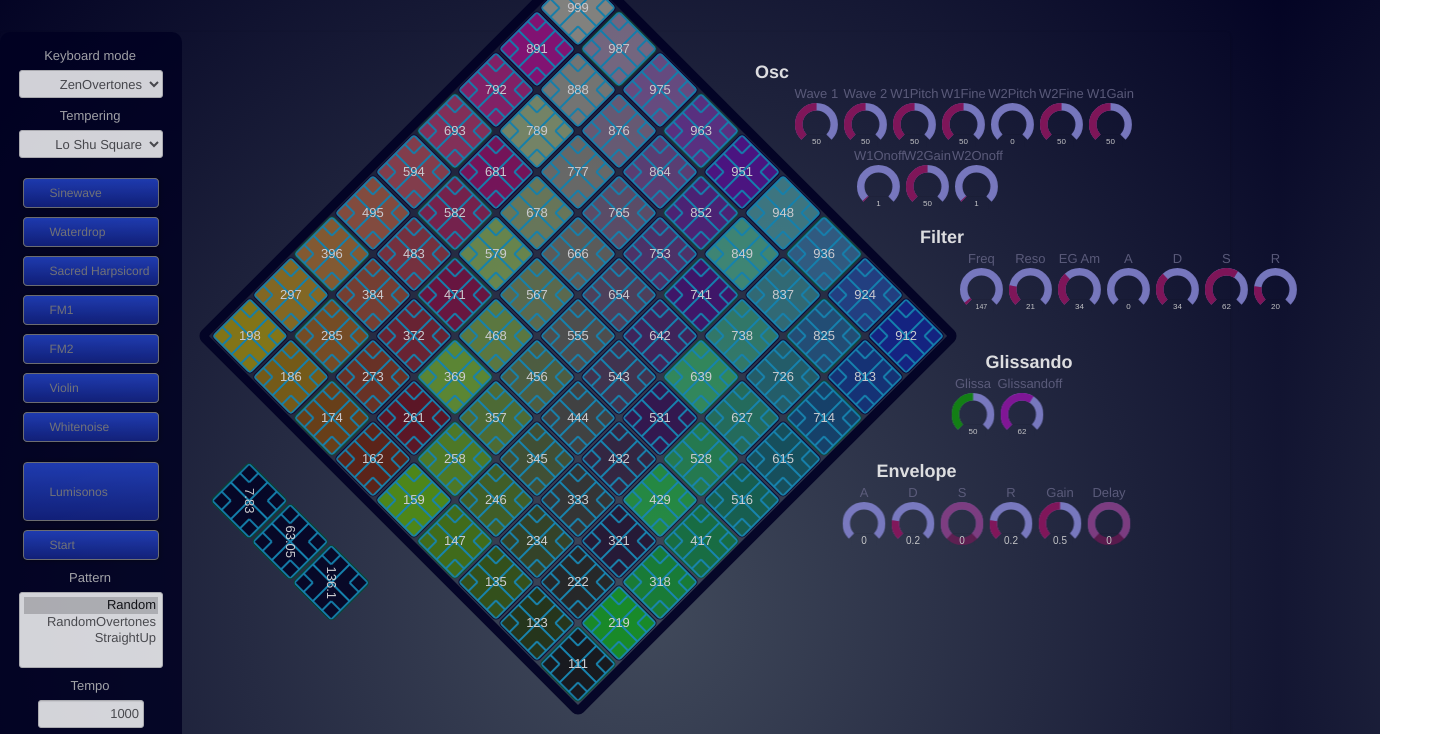
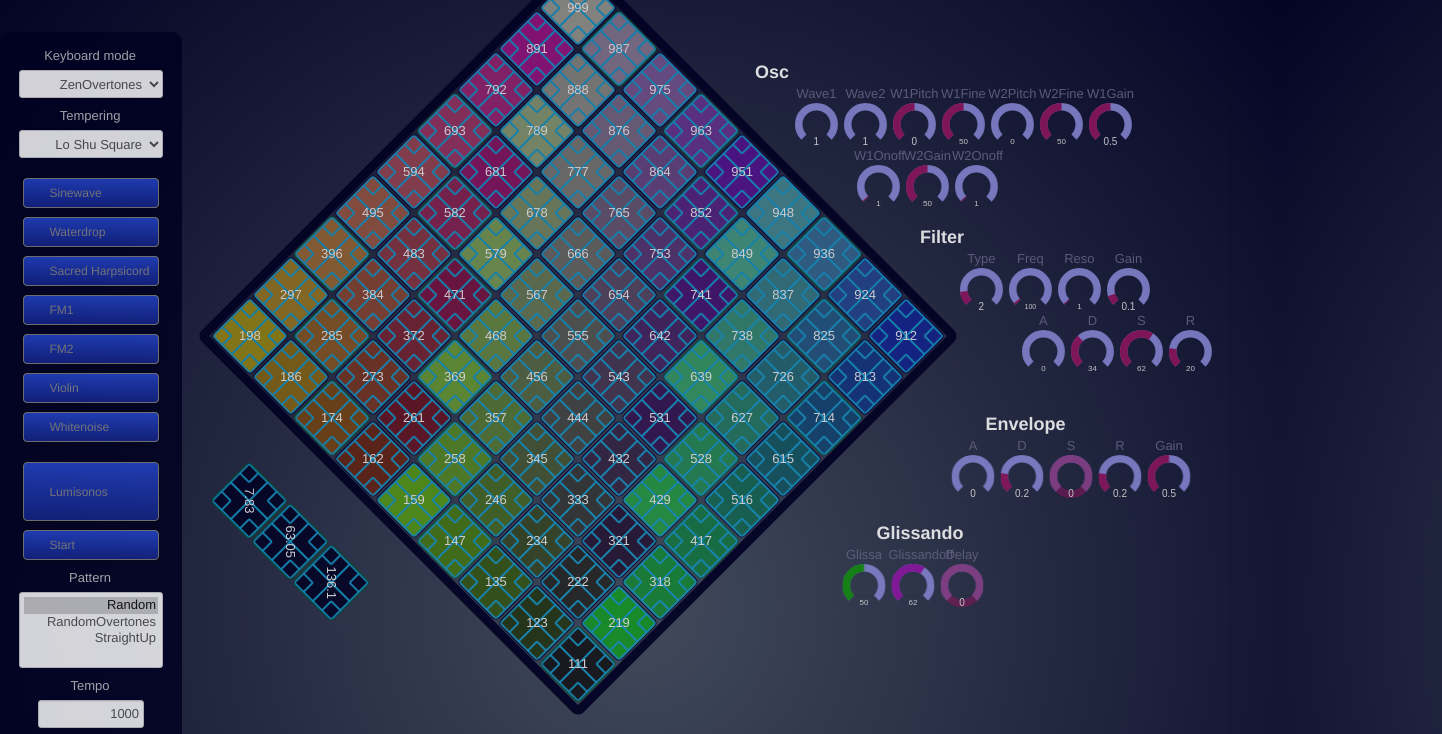
Before and after one commit to miikaluolajanmikkola/ascensionsynth, a plain HTML site: page index.html in a window 1280 px wide. Shown: the part 57-791 px from the top of the page, 1442 px wide, since content can reach past the window. Drawn offline with Linux system fonts and the light colour scheme.

Commit message:
Knob value definements, rearranging

```diff
--- a/index.html
+++ b/index.html
@@ -58,20 +58,20 @@
 					<h3 class="skewLeft">Osc</h3>
 					<div class="clear"></div>
 					<div class="wsBtnWrap skewLeft">
-						<span>Wave 1</span>
-						<input id="vco1wave" value="50" data-min="0" data-max="100" data-step="1" data-bgcolor="#8181CC" data-fgcolor="#8a155d" data-inputcolor="#d5d5d5" class="knob" data-width="43" data-height="43" data-displayPrevious="true" data-angleoffset="-135" data-anglearc="270">
+						<span>Wave1</span>
+						<input id="vco1wave" value="1" data-min="1" data-max="5" data-step="1" data-bgcolor="#8181CC" data-fgcolor="#8a155d" data-inputcolor="#d5d5d5" class="knob" data-width="43" data-height="43" data-displayPrevious="true" data-angleoffset="-135" data-anglearc="270">
 					</div>
 					<div class="wsBtnWrap skewLeft">
-						<span>Wave 2</span>
-						<input id="vco2wave" value="50" data-min="0" data-max="100" data-step="1" data-bgcolor="#8181CC" data-fgcolor="#8a155d" data-inputcolor="#d5d5d5" class="knob" data-width="43" data-height="43" data-displayPrevious="true" data-angleoffset="-135" data-anglearc="270">
+						<span>Wave2</span>
+						<input id="vco2wave" value="1" data-min="1" data-max="5" data-step="1" data-bgcolor="#8181CC" data-fgcolor="#8a155d" data-inputcolor="#d5d5d5" class="knob" data-width="43" data-height="43" data-displayPrevious="true" data-angleoffset="-135" data-anglearc="270">
 					</div>
 					<div class="wsBtnWrap skewLeft">
 						<span>W1Pitch</span>
-						<input id="vco1pitch" value="50" data-min="0" data-max="100" data-step="1" data-bgcolor="#8181CC" data-fgcolor="#8a155d" data-inputcolor="#d5d5d5" class="knob" data-width="43" data-height="43" data-displayPrevious="true" data-angleoffset="-135" data-anglearc="270">
+						<input id="vco1pitch" value="0" data-min="-50" data-max="50" data-step="1" data-bgcolor="#8181CC" data-fgcolor="#8a155d" data-inputcolor="#d5d5d5" class="knob" data-width="43" data-height="43" data-displayPrevious="true" data-angleoffset="-135" data-anglearc="270">
 					</div>
 					<div class="wsBtnWrap skewLeft">
 						<span>W1Fine</span>
-						<input id="vco1fine" value="50" data-min="0" data-max="100" data-step="1" data-bgcolor="#8181CC" data-fgcolor="#8a155d" data-inputcolor="#d5d5d5" class="knob" data-width="43" data-height="43" data-displayPrevious="true" data-angleoffset="-135" data-anglearc="270">
+						<input id="vco1fine" value="50" data-min="0" data-max="100" data-step="0.1" data-bgcolor="#8181CC" data-fgcolor="#8a155d" data-inputcolor="#d5d5d5" class="knob" data-width="43" data-height="43" data-displayPrevious="true" data-angleoffset="-135" data-anglearc="270">
 					</div>
 					<div class="wsBtnWrap skewLeft">
 						<span>W2Pitch</span>
@@ -83,7 +83,7 @@
 					</div>
 					<div class="wsBtnWrap skewLeft">
 						<span>W1Gain</span>
-						<input id="vco1gain" value="50" data-min="0" data-max="100" data-step="1" data-bgcolor="#8181CC" data-fgcolor="#8a155d" data-inputcolor="#d5d5d5" class="knob" data-width="43" data-height="43" data-displayPrevious="true" data-angleoffset="-135" data-anglearc="270">
+						<input id="vco1gain" value="0.5" data-min="0" data-max="1" data-step="0.001" data-bgcolor="#8181CC" data-fgcolor="#8a155d" data-inputcolor="#d5d5d5" class="knob" data-width="43" data-height="43" data-displayPrevious="true" data-angleoffset="-135" data-anglearc="270">
 					</div>
 					<div class="wsBtnWrap skewLeft">
 						<span>W1Onoff</span>
@@ -103,17 +103,22 @@
 					<h3 class="skewLeft">Filter</h3>
 					<div class="clear"></div>
 					<div class="wsBtnWrap skewLeft">
+						<span>Type</span>
+						<input id="filterType" value="2" data-min="1" data-max="8" data-step="1" data-bgcolor="#8181CC" data-fgcolor="#8a155d" data-inputcolor="#d5d5d5" class="knob" data-width="43" data-height="43" data-displayPrevious="true" data-angleoffset="-135" data-anglearc="270">
+					</div>
+					<div class="wsBtnWrap skewLeft">
 						<span>Freq</span>
-						<input id="filterFreq" value="147" data-min="0" data-max="5500" data-step="1" data-bgcolor="#8181CC" data-fgcolor="#8a155d" data-inputcolor="#d5d5d5" class="knob" data-width="43" data-height="43" data-displayPrevious="true" data-angleoffset="-135" data-anglearc="270">
+						<input id="filterFreq" value="100" data-min="1" data-max="5500" data-step="1" data-bgcolor="#8181CC" data-fgcolor="#8a155d" data-inputcolor="#d5d5d5" class="knob" data-width="43" data-height="43" data-displayPrevious="true" data-angleoffset="-135" data-anglearc="270">
 					</div>
 					<div class="wsBtnWrap skewLeft">
 						<span>Reso</span>
-						<input id="resonance" value="21" data-min="0" data-max="100" data-step="1" data-bgcolor="#8181CC" data-fgcolor="#8a155d" data-inputcolor="#d5d5d5" class="knob" data-width="43" data-height="43" data-displayPrevious="true" data-angleoffset="-135" data-anglearc="270">
+						<input id="resonance" value="1" data-min="0" data-max="100" data-step="0.01" data-bgcolor="#8181CC" data-fgcolor="#8a155d" data-inputcolor="#d5d5d5" class="knob" data-width="43" data-height="43" data-displayPrevious="true" data-angleoffset="-135" data-anglearc="270">
 					</div>
 					<div class="wsBtnWrap skewLeft">
-						<span>EG Am</span>
-						<input id="envAmount" value="34" data-min="0" data-max="100" data-step="1" data-bgcolor="#8181CC" data-fgcolor="#8a155d" data-inputcolor="#d5d5d5" class="knob" data-width="43" data-height="43" data-displayPrevious="true" data-angleoffset="-135" data-anglearc="270">
+						<span>Gain</span>
+						<input id="filterGain" value="0.1" data-min="0" data-max="1" data-step="0.001" data-bgcolor="#8181CC" data-fgcolor="#8a155d" data-inputcolor="#d5d5d5" class="knob" data-width="43" data-height="43" data-displayPrevious="true" data-angleoffset="-135" data-anglearc="270">
 					</div>
+					<div class="clear"></div>
 					<div class="wsBtnWrap skewLeft">
 						<span>A</span>
 						<input id="feg_a" value="0" data-min="0" data-max="100" data-step="1" data-bgcolor="#8181CC" data-fgcolor="#8a155d" data-inputcolor="#d5d5d5" class="knob" data-width="43" data-height="43" data-displayPrevious="true" data-angleoffset="-135" data-anglearc="270">
@@ -134,19 +139,6 @@
 			</div>
 			<div class="clear"></div>
 			<div class="skewLeft">
-				<div class="wsControls">
-					<h3 class="skewRight">Glissando &nbsp;&nbsp;&nbsp;&nbsp;&nbsp;&nbsp;&nbsp;</h3>
-					<div class="clear"></div>
-					<div class="wsBtnWrap skewRight">
-						<span>Glissa</span>
-						<input id="glidetime" value="50" data-min="0" data-max="100" data-step="1" data-bgcolor="#8181CC" data-fgcolor="#118811" data-inputcolor="#d5d5d5" class="knob" data-width="43" data-height="43" data-displayPrevious="true"  data-angleoffset="-135" data-anglearc="270">
-					</div>
-					<div class="wsBtnWrap skewRight">
-						<span>Glissandoff</span>
-						<input id="glidetoggle" value="62" data-min="0" data-max="100" data-step="1" data-bgcolor="#8181CC" data-fgcolor="#8a159f" data-inputcolor="#d5d5d5" class="knob" data-width="43" data-height="43" data-displayPrevious="true" data-angleoffset="-135" data-anglearc="270">
-					</div>
-					<div class="clear"></div>
-				</div>
 				<div class="wsControls">
 					<h3 class="skewRight">Envelope</h3>
 					<div class="clear"></div>
@@ -170,12 +162,26 @@
 						<span>Gain</span>
 						<input id="volume" value="0.5" data-min="0" data-max="1" data-step="0.001" data-bgcolor="#8181CC" data-fgcolor="#8a155d" data-inputcolor="#d5d5d5" class="knob" data-width="43" data-height="43" data-displayPrevious="true" data-angleoffset="-135" data-anglearc="270">
 					</div>
+
+					<div class="clear"></div>
+				</div><!-- wsControls -->
+				<div class="wsControls">
+					<h3 class="skewRight">Glissando &nbsp;&nbsp;&nbsp;&nbsp;&nbsp;&nbsp;&nbsp;</h3>
+					<div class="clear"></div>
+					<div class="wsBtnWrap skewRight">
+						<span>Glissa</span>
+						<input id="glidetime" value="50" data-min="0" data-max="100" data-step="1" data-bgcolor="#8181CC" data-fgcolor="#118811" data-inputcolor="#d5d5d5" class="knob" data-width="43" data-height="43" data-displayPrevious="true"  data-angleoffset="-135" data-anglearc="270">
+					</div>
+					<div class="wsBtnWrap skewRight">
+						<span>Glissandoff</span>
+						<input id="glidetoggle" value="62" data-min="0" data-max="100" data-step="1" data-bgcolor="#8181CC" data-fgcolor="#8a159f" data-inputcolor="#d5d5d5" class="knob" data-width="43" data-height="43" data-displayPrevious="true" data-angleoffset="-135" data-anglearc="270">
+					</div>
 					<div class="wsBtnWrap skewRight">
 						<span>Delay</span>
 						<input id="delay" value="20" data-min="0" data-max="1" data-step="0.001" data-bgcolor="#8181CC" data-fgcolor="#8a155d" data-inputcolor="#d5d5d5" class="knob" data-width="43" data-height="43" data-displayPrevious="true" data-angleoffset="-135" data-anglearc="270">
 					</div>
 					<div class="clear"></div>
-				</div><!-- wsControls -->
+				</div>
 			</div><!-- skewLeft -->
 		</div><!-- ascensionInterface -->
 	</div><!-- synthesisControls -->
```
